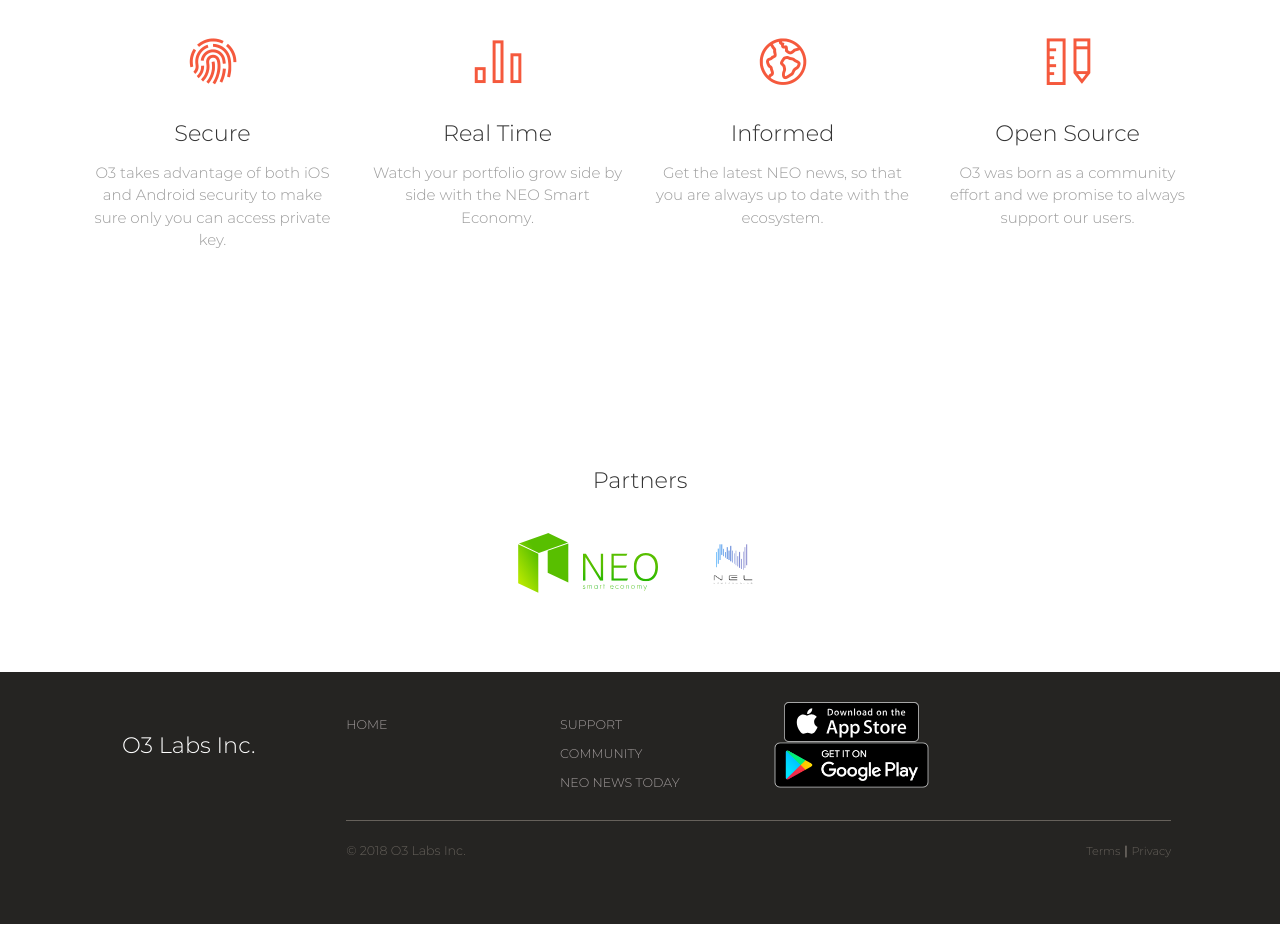
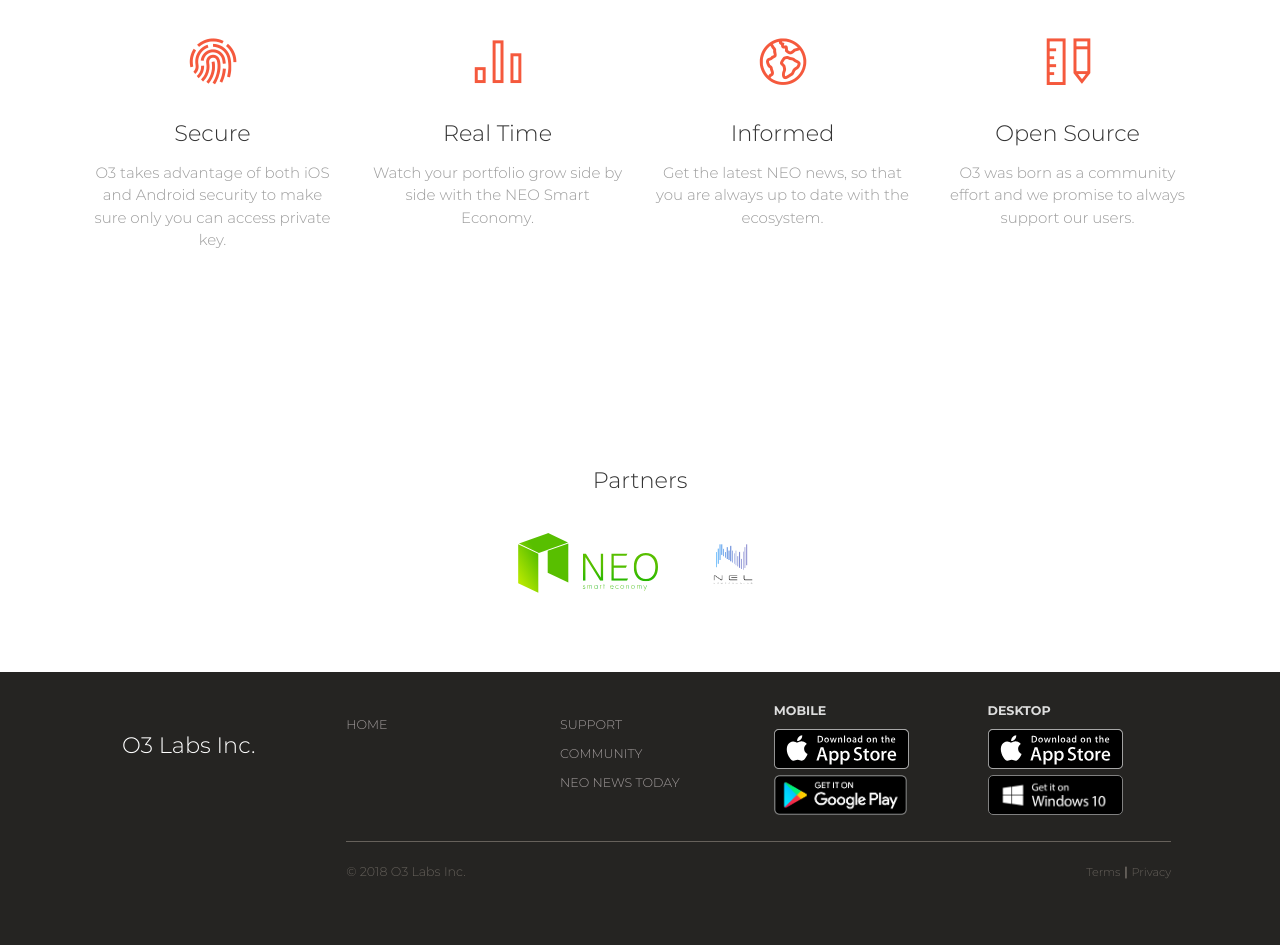
Before and after one commit to O3Labs/o3.network-legacy, a plain HTML site: page index.html in a window 1280 px wide. Shown: the part 1572-2517 px from the top of the page. Before the commit the page ends 2496 px from the top, so only its background shows below. Drawn offline with Linux system fonts and the light colour scheme.

Commit message:
add links to app stores for desktop to footer

```diff
--- a/index.html
+++ b/index.html
@@ -766,8 +766,14 @@
           </div>
         </div>
         <div class="col-md-3 col-sm-3 col-6">
-          <a href="https://itunes.apple.com/app/id1336781023" target="_blank"><img src="img/appstore.svg" height="40px" style="margin-left: 10px;" /></a>
-          <a href="https://play.google.com/store/apps/details?id=network.o3.o3wallet" target="_blank"><img src="img/playstore.png" width="155px" /></a>
+          <h6>Mobile</h6>
+          <a href="https://itunes.apple.com/app/id1336781023" target="_blank"><img src="img/appstore.svg" class="app-store-btn" /></a>
+          <a href="https://play.google.com/store/apps/details?id=network.o3.o3wallet" target="_blank"><img src="img/playstore.png" class="app-store-btn" /></a>
+        </div>
+        <div class="col-md-3 col-sm-3 col-6">
+          <h6>Desktop</h6>
+          <a href="https://itunes.apple.com/us/app/o3/id1421086700" target="_blank"><img src="img/appstore.svg" class="app-store-btn" /></a>
+          <a href="https://www.microsoft.com/store/apps/9P6FJT4FB4DJ" target="_blank"><img src="img/winstore.png" class="app-store-btn" style="border:1px solid grey;padding: 0px 5.71px;background-color: black;border-radius: 5px;"/></a>
         </div>
       </div>
       <hr>
```
